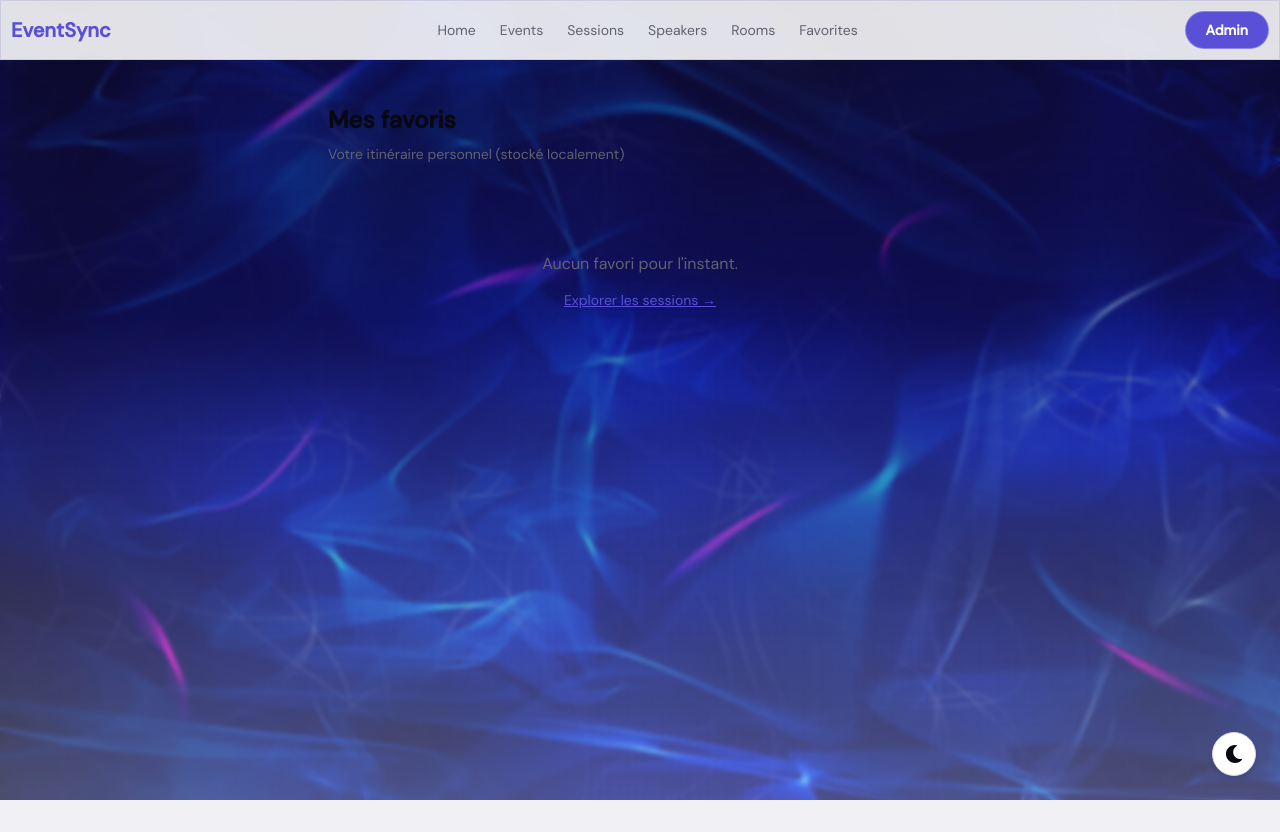
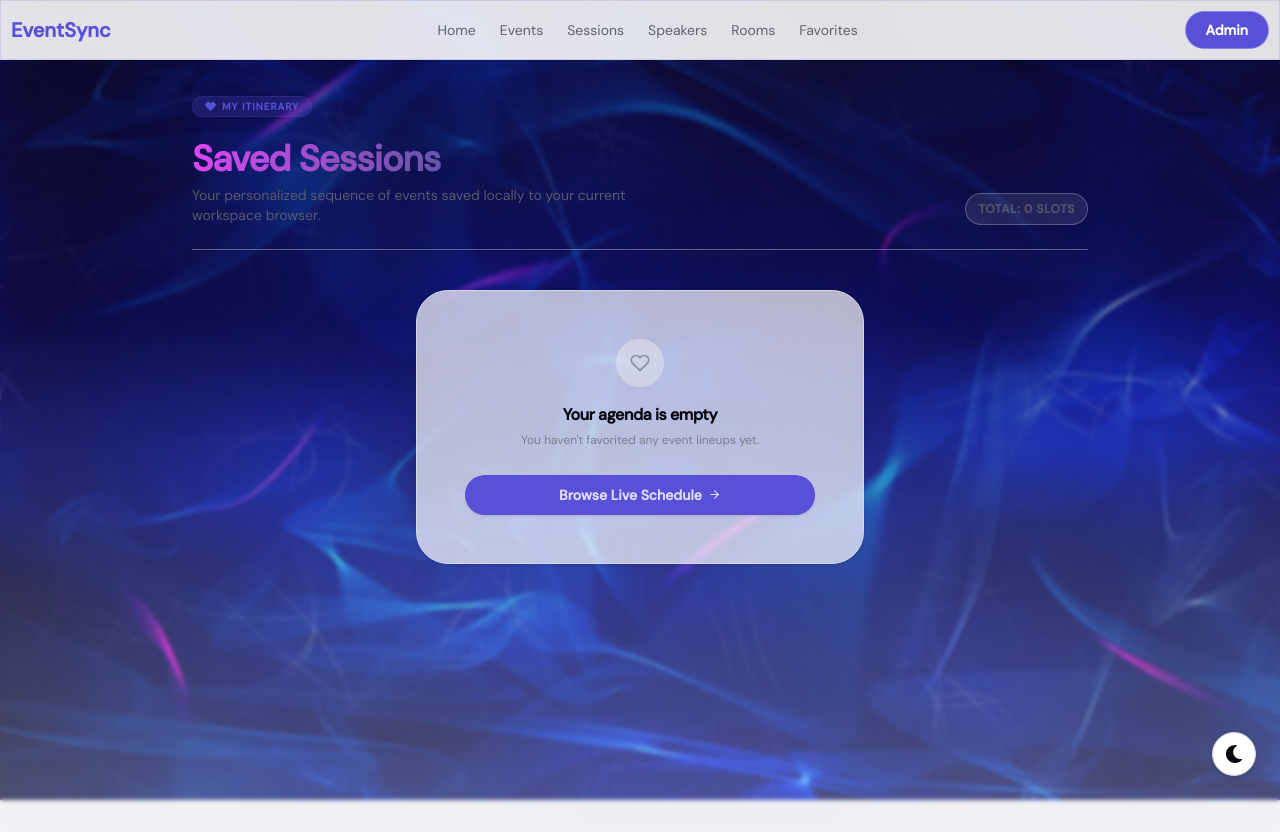
Before and after one commit to organigrammeuh/eventy-sinky, a Next.js app: page /favorites in a window 1280 px wide. Before the commit the page ends 800 px from the top, so only its background shows below. Built offline with nearby package versions, Linux system fonts and the light colour scheme.

Commit message:
style: favorite page design (#38)

```diff
--- a/app/favorites/page.tsx
+++ b/app/favorites/page.tsx
@@ -2,6 +2,7 @@
 
 import { useEffect, useState } from "react";
 import Link from "next/link";
+import { FiClock, FiMapPin, FiCalendar, FiTrash2, FiUser, FiHeart, FiArrowRight } from "react-icons/fi";
 
 type Speaker = { id: string; fullName: string };
 type Room = { id: string; name: string };
@@ -12,13 +13,13 @@ type Session = {
     endTime: string;
     room: Room;
     speakers?: Speaker[];
-    isLive?: boolean;
 };
 
 function fmt(d: string) {
     return new Date(d).toLocaleTimeString("en-US", {
         hour: "2-digit",
         minute: "2-digit",
+        hour12: false
     });
 }
 
@@ -84,71 +85,124 @@ export default function FavoritesPage() {
     };
 
     return (
-        <main className="pt-20 min-h-screen backdrop-blur-[2px]">
-            <div className="max-w-2xl mx-auto p-6">
-                <h1 className="text-2xl font-bold mb-2">Mes favoris</h1>
-                <p className="text-sm text-muted-foreground mb-6">
-                    Votre itinéraire personnel (stocké localement)
+        <main className="w-screen min-h-screen relative backdrop-blur-[2px] mt-8 text-foreground px-4 py-16 md:px-12 lg:px-20 overflow-hidden">
+            <div className="absolute top-0 left-1/4 w-[600px] h-[500px] bg-primary/4 rounded-full blur-[150px] pointer-events-none" />
+            <div className="absolute bottom-0 right-1/4 w-[500px] h-[400px] bg-accent/4 rounded-full blur-[140px] pointer-events-none" />
+
+            <div className="max-w-4xl mx-auto relative z-10 text-left">
+
+                <div className="mb-10 flex flex-col md:flex-row md:items-end justify-between gap-4 border-b border-card-border/40 pb-6">
+                    <div className="flex flex-col gap-1.5">
+                        <span className="inline-flex items-center gap-1.5 self-start text-[10px] font-black uppercase tracking-widest text-primary bg-primary/20 border border-primary/20 px-3 py-0.5 rounded-full shadow-sm">
+                            <FiHeart size={11} className="fill-current" />
+                            My Itinerary
+                        </span>
+                        <h1 className="font-[family-name:var(--font-syne)] mt-4 text-3xl md:text-4xl font-extrabold tracking-tight gradient-brand-text mt-1">
+                            Saved Sessions
+                        </h1>
+                        <p className="text-sm text-muted-foreground/90 max-w-md">
+                            Your personalized sequence of events saved locally to your current workspace browser.
                         </p>
+                    </div>
+                    <div className="text-[12px] font-bold text-muted-foreground/80 uppercase tracking-wider bg-muted/10 px-3 py-1.5 rounded-xl border border-card-border/30 shrink-0 self-start md:self-end">
+                        Total: {sessions.length} Slots
+                    </div>
+                </div>
 
                 {loading ? (
                     <div className="flex flex-col gap-3">
                         {[1, 2, 3].map((i) => (
-                            <div
-                                key={i}
-                                className="h-16 bg-gray-200 rounded-lg animate-pulse"
-                            />
+                            <div key={i} className="glass rounded-2xl p-6 border border-card-border/30 flex items-center justify-between animate-pulse">
+                                <div className="space-y-2.5 w-2/3">
+                                    <div className="h-4 bg-muted/60 rounded-md w-3/4" />
+                                    <div className="h-3 bg-muted/40 rounded-md w-1/2" />
+                                </div>
+                                <div className="w-8 h-8 rounded-xl bg-muted/50" />
+                            </div>
                         ))}
                     </div>
                 ) : sessions.length === 0 ? (
-                    <div className="text-center py-16 text-muted-foreground">
-                        <p className="mb-3">Aucun favori pour l'instant.</p>
-                        <Link href="/sessions" className="text-primary underline text-sm">
-                            Explorer les sessions →
+                    <div className="glass rounded-[32px] p-12 text-center border border-card-border/30 max-w-md mx-auto mt-8 flex flex-col items-center gap-4 shadow-sm">
+                        <div className="w-12 h-12 rounded-2xl bg-muted/50 border border-card-border/60 text-muted-foreground/60 flex items-center justify-center">
+                            <FiHeart size={20} />
+                        </div>
+                        <div className="space-y-1">
+                            <h3 className="font-[family-name:var(--font-syne)] text- font-bold tracking-tight">Your agenda is empty</h3>
+                            <p className="text-xs text-muted-foreground/70 max-w-[240px] mx-auto leading-relaxed">
+                                You haven't favorited any event lineups yet.
+                            </p>
+                        </div>
+                        <Link href="/sessions" className="no-underline w-full mt-2">
+                            <button className="w-full bg-primary hover:bg-primary/80 text-primary-foreground/80 text-sm font-bold py-2.5 px-4 rounded-xl transition-all shadow-sm cursor-pointer flex items-center justify-center gap-1.5 group">
+                                <span>Browse Live Schedule</span>
+                                <FiArrowRight size={13} className="group-hover:translate-x-0.5 transition-transform" />
+                            </button>
                         </Link>
                     </div>
                 ) : (
-                    <div className="flex flex-col gap-3">
+                    <div className="flex flex-col gap-3.5">
                         {sessions.map((s) => {
                             const live = isLive(s);
                             return (
                                 <div
                                     key={s.id}
-                                    className={`border rounded-lg p-4 flex items-start gap-3 ${
-                                        live ? "border-primary" : ""
+                                    className={`glass rounded-2xl border transition-all duration-300 flex items-center justify-between gap-6 p-4 md:p-5 relative overflow-hidden group ${
+                                        live
+                                            ? "border-live/60 bg-gradient-to-r from-live/5 via-transparent to-transparent shadow-sm"
+                                            : "border-card-border/40 hover:border-primary/30"
                                     }`}
                                 >
-                                    <Link
-                                        href={`/sessions/${s.id}`}
-                                        className="no-underline flex-1"
-                                    >
-                                        <div className="flex items-center gap-2 flex-wrap mb-1">
                                     {live && (
-                                                <span className="badge badge-primary text-xs">
-                          <span className="live-dot" />
-                          Live
+                                        <div className="absolute top-0 bottom-0 left-0 w-[3px] bg-live" />
+                                    )}
+
+                                    <Link href={`/sessions/${s.id}`} className="no-underline flex-1 min-w-0">
+                                        <div className="flex flex-col gap-1.5 text-left">
+
+                                            <div className="flex items-center gap-2 flex-wrap">
+                                                {live && (
+                                                    <span className="inline-flex items-center gap-1 text-[9px] font-black uppercase tracking-wider text-white bg-live/80 border border-live px-2 py-0.5 rounded-md shadow-sm mr-1">
+                                                        <span className="live-dot shrink-0" />
+                                                        Live Now
                                                     </span>
                                                 )}
-                                            <p className="font-medium text-sm">{s.title}</p>
+                                                <h3 className="font-[family-name:var(--font-syne)] text-sm md:text-base font-extrabold tracking-tight text-foreground group-hover:text-primary transition-colors leading-snug truncate">
+                                                    {s.title}
+                                                </h3>
                                             </div>
-                                        <p className="text-xs text-muted-foreground">
-                                            {fmtDate(s.startTime)} · {fmt(s.startTime)} –{" "}
-                                            {fmt(s.endTime)}
-                                            {s.room && ` · ${s.room.name}`}
-                                        </p>
+
+                                            <div className="flex flex-wrap items-center gap-x-3 gap-y-1 text-[11px] font-bold text-muted-foreground/80 uppercase tracking-wide">
+                                                <div className="flex items-center gap-1">
+                                                    <FiCalendar size={11} className="text-primary" />
+                                                    <span>{fmtDate(s.startTime)}</span>
+                                                </div>
+                                                <div className="flex items-center gap-1">
+                                                    <FiClock size={11} className="text-accent" />
+                                                    <span>{fmt(s.startTime)} – {fmt(s.endTime)}</span>
+                                                </div>
+                                                {s.room && (
+                                                    <div className="flex items-center gap-1">
+                                                        <FiMapPin size={11} className="text-primary" />
+                                                        <span>{s.room.name}</span>
+                                                    </div>
+                                                )}
+                                            </div>
+
                                             {s.speakers && s.speakers.length > 0 && (
-                                            <p className="text-xs text-muted-foreground mt-0.5">
-                                                {s.speakers.map((sp) => sp.fullName).join(", ")}
+                                                <p className="text-[11px] font-bold text-card-foreground/50 tracking-tight flex items-center gap-1 mt-1 truncate">
+                                                    <FiUser size={12} />
+                                                    <span>With {s.speakers.map((sp) => sp.fullName).join(", ")}</span>
                                                 </p>
                                             )}
+                                        </div>
                                     </Link>
 
                                     <button
                                         onClick={() => handleRemove(s.id)}
-                                        title="Retirer des favoris"
-                                        className="text-xl cursor-pointer border-none bg-transparent text-yellow-500 shrink-0"
+                                        title="Remove from itinerary"
+                                        className="w-9 h-9 rounded-xl bg-muted hover:bg-destructive/10 border border-card-border/60 hover:border-destructive/40 text-muted-foreground/80 hover:text-destructive flex items-center justify-center transition-all shrink-0 cursor-pointer shadow-sm"
                                     >
-                                        ★
+                                        <FiTrash2 size={14} />
                                     </button>
                                 </div>
                             );
--- a/app/speakers/page.tsx
+++ b/app/speakers/page.tsx
@@ -21,7 +21,7 @@ export default async function SpeakersPage() {
             <div className="absolute bottom-1/4 left-1/4 w-[500px] h-[500px] bg-accent/4 rounded-full blur-[130px] pointer-events-none" />
 
             <div className="max-w-6xl mx-auto relative z-10 text-center">
-                <div className="mb-12 flex flex-col items-center gap-2 border-b border-card-border/60 pb-6">
+                <div className="mb-12 flex flex-col items-center gap-2 border-b border-card-border/340 pb-6">
 
                     <h1 className="font-[family-name:var(--font-syne)] text-5xl md:text-5xl font-extrabold tracking-tight gradient-brand-text mt-2">
                         Meet all our speakers
```
Lines whose indentation alone changed are shown as unchanged.
